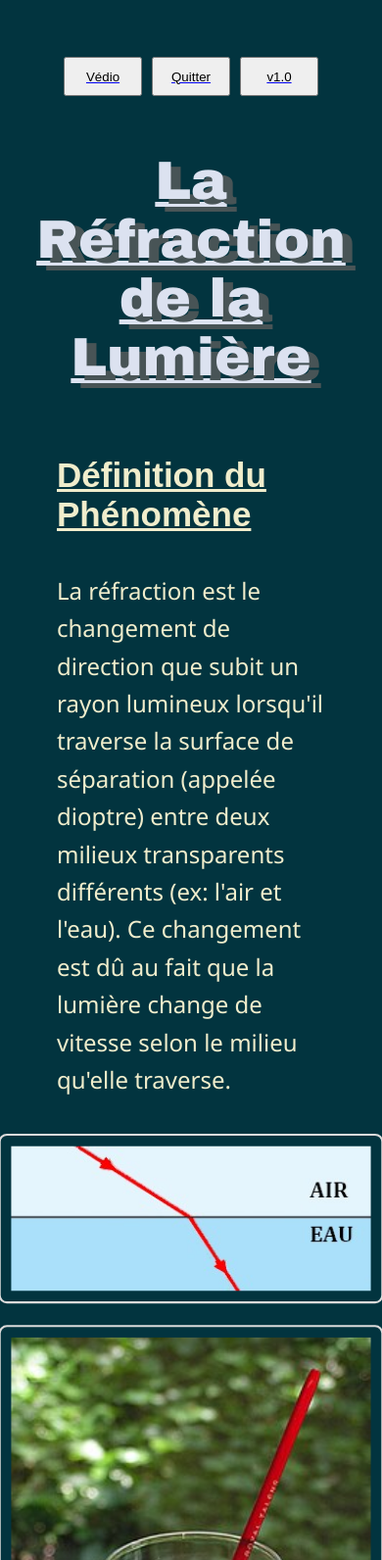
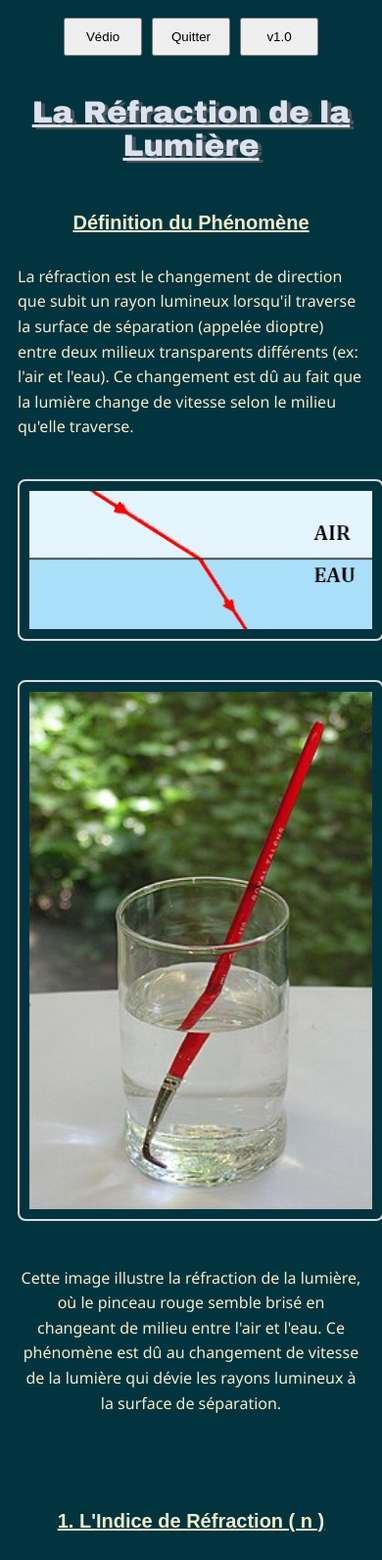
Before and after one commit to youssefhkiri/le7kiri, a plain HTML site: page principal/index.html in a window 390 px wide. Shown: the top 1592 px of the page at 98% size. Drawn offline with Linux system fonts and the light colour scheme.

Commit message:
Refactor CSS styles for responsiveness and clarity

```diff
--- a/principal/style.css
+++ b/principal/style.css
@@ -4,53 +4,48 @@ body {
     flex-direction: column;
     align-items: center;
     color: #DCDBDB;
-    padding: 50px 50px 0 50px;
+    padding: 20px;
 }
 
 h1 {
     color:  #DCE2F0;
     text-align: center;
     font-family: 'Arial Black', sans-serif;
-    font-size: 55px;
-    margin-bottom: 40px;
-    text-shadow: 10px 5px #485456;
+    font-size: clamp(24px, 8vw, 55px);
+    margin-bottom: 20px;
+    text-shadow: 4px 2px #485456;
     text-decoration: underline;
 }
 
 h3 {
     color: #F0EDCC;
-    font-size: 35px;
+    font-size: clamp(20px, 5vw, 35px);
     font-family: Arial, sans-serif;
     margin-top: 30px;
     margin-bottom: 15px;
     text-decoration: underline;
-}
-
-h2 {
-    color: #F0EDCC;
-    font-size: 25px;
-    font-family: Arial, sans-serif;
-    margin-top: 25px;
-    margin-bottom: 15px;
+    text-align: center;
 }
 
 p {
     color: #F0EDCC;
-    font-size: 24px;
+    font-size: clamp(16px, 4vw, 24px);
     font-family: 'Segoe UI', Tahoma, sans-serif;
     line-height: 1.6;
     margin-bottom: 20px;
     max-width: 900px;
+    width: 100%;
 }
 
 .img-style {
     display: block;
-    margin: 20px 0;
+    margin: 20px auto;
+    max-width: 100%;
     width: 350px;
+    height: auto;
     border-radius: 8px;
     border: 2px solid #DCDBDB;
     padding: 10px;
-    transform: scale(1.05);
 }
 
 .img-formula {
@@ -62,8 +57,13 @@ p {
     padding: 10px;
 }
 
+video {
+    max-width: 100%;
+    height: auto;
+}
+
 footer {
-    font-size: 20px;
+    font-size: 16px;
     font-family: 'Segoe UI', Tahoma, sans-serif;
     background-color: #F0EDCC;
     text-align: center;
@@ -72,51 +72,30 @@ footer {
     margin-top: 50px;
 }
 
-.footer {
-    color: #02343F;
-    text-decoration: none;
+.nav-container {
+    display: flex;
+    flex-wrap: wrap;
+    justify-content: center;
+    gap: 10px;
+    margin-bottom: 20px;
+    width: 100%;
 }
 
-.center{
-  display: block;
-  margin: 0 auto;
-  width: 15%;
+button {
+    min-width: 80px;
+    padding: 10px;
+    cursor: pointer;
 }
 
-.right{
-  float: right;
-  width: 25%;
+@media (max-width: 768px) {
+    body {
+        padding: 10px;
+    }
+
+    .left, .right, #descp_p1 {
+        width: 100%;
+        margin: 10px 0;
+        float: none;
+        text-align: center;
+    }
 }
-
-.left{
-  float: left;
-  width: 25%;
-}
-
-#descp_p1{
-    display: block;
-    margin-left: auto;
-    margin-top: auto;
-    margin-right: auto;
-    width: 13%;
-}
-
-mark{
-    color: #02343F;
-}
-
-button{
-    min-width: 80px;
-    height: 40px;
-    cursor: pointer;
-    display: flex;
-    justify-content: center;
-    align-items: center;
-}
-
-.nav-container {
-    display: flex;
-    flex-direction: row;
-    gap: 10px;
-    margin-bottom: 20px;
-}
```
